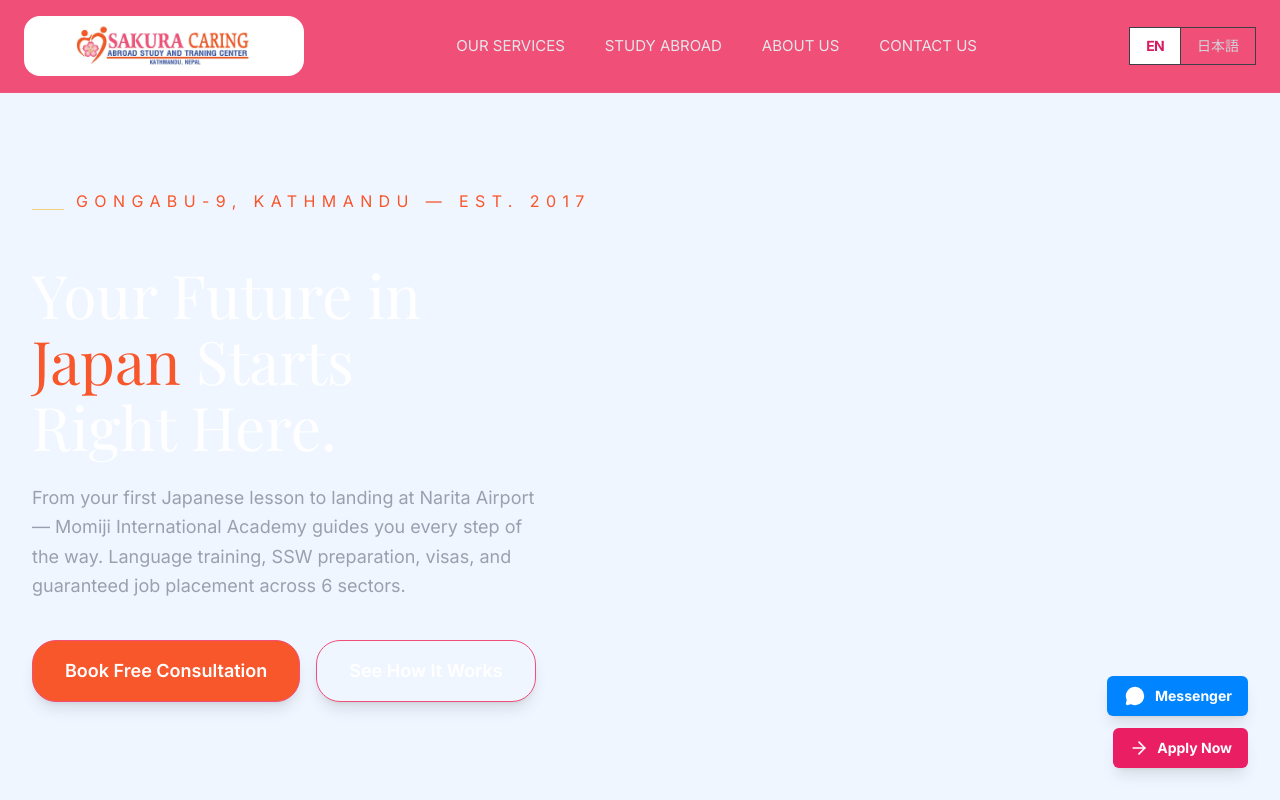
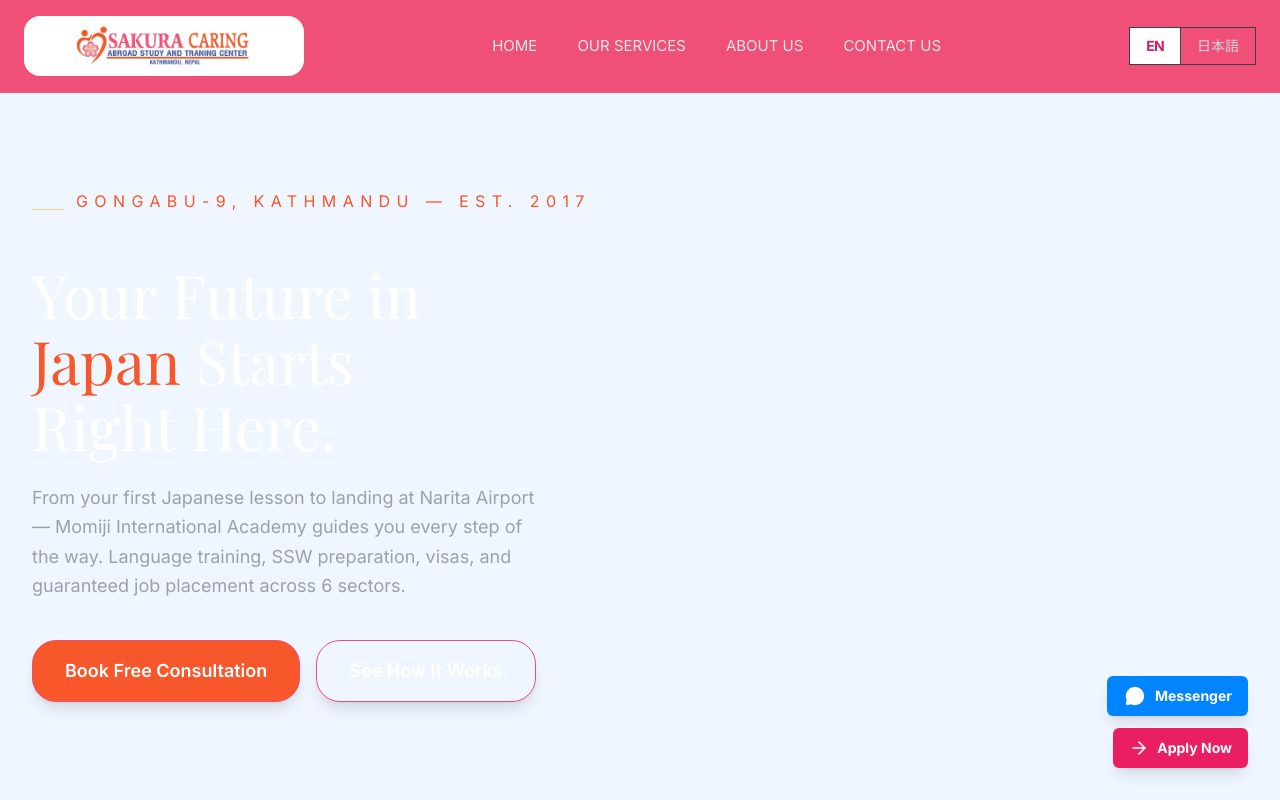
Before and after one commit to Sandesh-kharal/SakuraFrontend, a Next.js app: page / in a window 1280 px wide. Shown: the top 800 px of the page. Built offline with nearby package versions, Linux system fonts and the light colour scheme.

Commit message:
add home navitem in navbar

```diff
--- a/components/layouts/navbar.tsx
+++ b/components/layouts/navbar.tsx
@@ -3,12 +3,12 @@ import Image from "next/image";
 import Link from "next/link"
 
 import { useState } from "react";
-import { Menu, X } from "lucide-react";
+import { Home, Menu, X } from "lucide-react";
 
 export default function Navbar() {
   const [isOpen, setIsOpen] = useState(false);
 
-  const navItems = ["OUR SERVICES", "STUDY ABROAD", "ABOUT US", "CONTACT US"];
+  const navItems = ["Home","OUR SERVICES", "ABOUT US", "CONTACT US"];
 
   return (
     <nav className="w-full  bg-primary">
@@ -31,7 +31,7 @@ export default function Navbar() {
 
         {/* Center: Nav Links */}
         <div className="hidden lg:flex items-center gap-10">
-          {["Our Services", "Study Abroad", "About Us", "Contact Us"].map(
+          {navItems.map(
             (item) => (
               <a
                 key={item}
```
